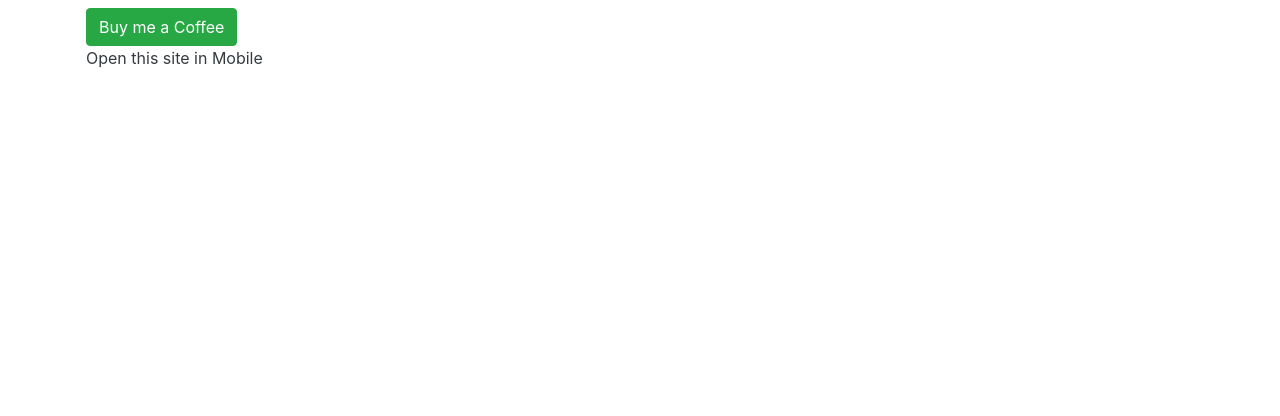
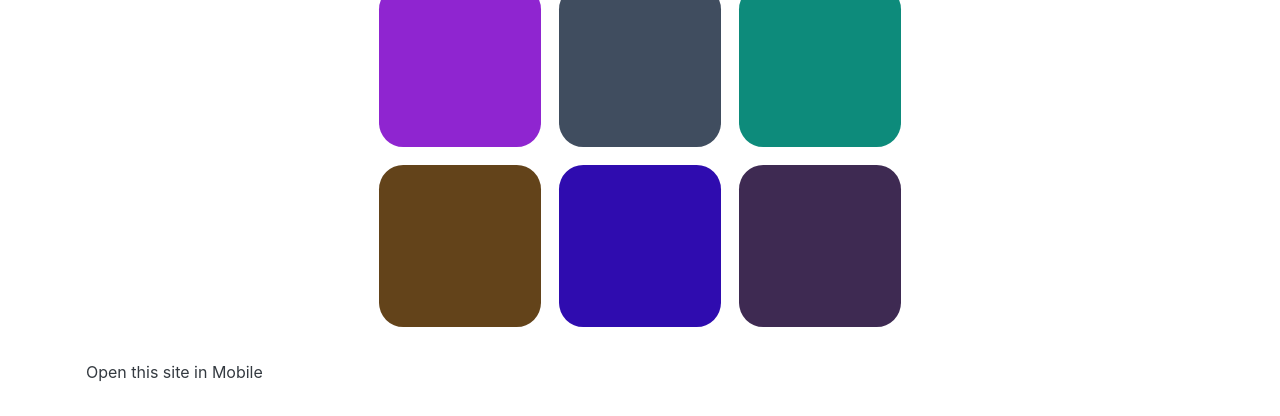
Before and after one commit to r4reetik/colour-game, a plain HTML site: page index.html in a window 1280 px wide. Shown: the part 384-800 px from the top of the page. Drawn offline with nearby package versions, Linux system fonts and the light colour scheme; the site is published under a folder, as on GitHub Pages, so addresses that start at the root find nothing; a script that the page names is missing.

Commit message:
v20.5.2
+ Updated css & js files location.

```diff
--- a/index.html
+++ b/index.html
@@ -9,7 +9,7 @@
             integrity="sha384-Vkoo8x4CGsO3+Hhxv8T/Q5PaXtkKtu6ug5TOeNV6gBiFeWPGFN9MuhOf23Q9Ifjh"
             crossorigin="anonymous"
         />
-        <link rel="stylesheet" href="/styles/style.css" />
+        <link rel="stylesheet" href="styles/style.css" />
         <title>Colour Game</title>
     </head>
 
@@ -131,7 +131,7 @@
             integrity="sha384-wfSDF2E50Y2D1uUdj0O3uMBJnjuUD4Ih7YwaYd1iqfktj0Uod8GCExl3Og8ifwB6"
             crossorigin="anonymous"
         ></script>
-        <script src="/js/logic.js"></script>
+        <script src="js/logic.js"></script>
         <script src="https://cdn.jsdelivr.net/npm/darkmode-js@1.5.5/lib/darkmode-js.min.js"></script>
         <script>
             const darkmode = new Darkmode(dmOptions);
```
